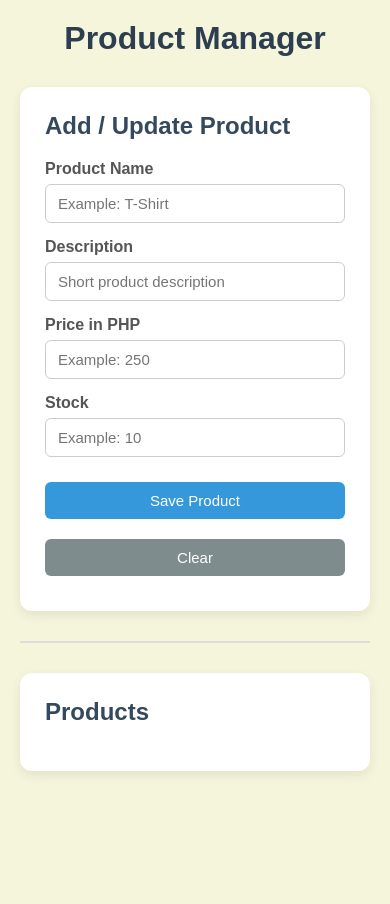
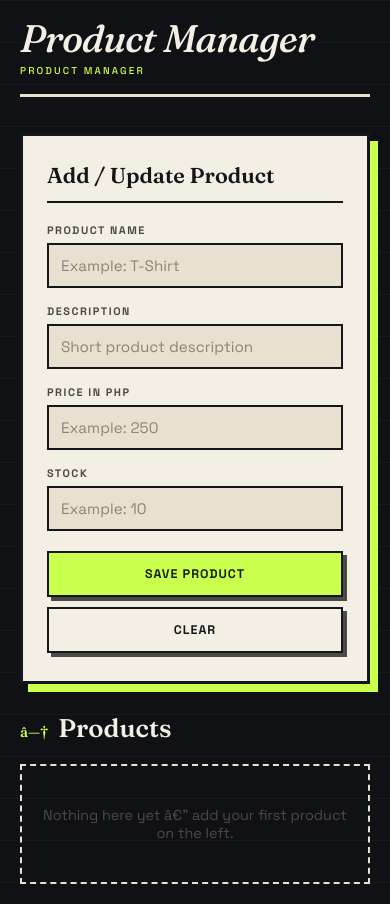
Before and after one commit to JosephDaCoder/Barias-Garces-Gordo, a website: page index.html in a window 390 px wide. Before the commit the page ends 844 px from the top, so only its background shows below. Drawn offline with nearby package versions, Linux system fonts and the light colour scheme; no server answers.

Commit message:
Update style.css

```diff
--- a/style.css
+++ b/style.css
@@ -1,147 +1,355 @@
+@import url('https://fonts.googleapis.com/css2?family=Fraunces:ital,opsz,wght@0,9..144,400;0,9..144,600;0,9..144,900;1,9..144,500&family=Space+Grotesk:wght@400;500;700&display=swap');
+
+:root {
+  --bg: #101114;
+  --bg-grid: #17181c;
+  --paper: #f4efe4;
+  --paper-dim: #e8e1d0;
+  --ink: #15161a;
+  --ink-soft: #4b4a45;
+  --accent: #cbff4d;
+  --accent-ink: #16210a;
+  --danger: #ff6b5e;
+  --border: 3px solid var(--ink);
+  --shadow-offset: 8px;
+  --font-display: 'Fraunces', Georgia, serif;
+  --font-body: 'Space Grotesk', system-ui, sans-serif;
+}
+
 * {
-  margin: 0;
-  padding: 0;
   box-sizing: border-box;
-  font-family: Arial, Helvetica, sans-serif;
+}
+
+html {
+  color-scheme: dark;
 }
 
 body {
-  background: beige;
-  color: #333;
-  padding: 40px;
-  max-width: 900px;
-  margin: auto;
+  margin: 0;
+  min-height: 100vh;
+  background:
+    linear-gradient(var(--bg-grid) 1px, transparent 1px) 0 0 / 100% 42px,
+    var(--bg);
+  color: var(--paper);
+  font-family: var(--font-body);
+  padding: clamp(20px, 5vw, 56px);
+  display: grid;
+  grid-template-columns: minmax(280px, 380px) 1fr;
+  grid-template-areas:
+    "title  title"
+    "form   products";
+  gap: 28px 40px;
+  align-items: start;
 }
 
-h1 {
-  text-align: center;
-  color: #2c3e50;
-  margin-bottom: 30px;
+/* ---------- Headline ---------- */
+
+body > h1 {
+  grid-area: title;
+  margin: 0 0 8px;
+  font-family: var(--font-display);
+  font-weight: 900;
+  font-style: italic;
+  font-size: clamp(2.4rem, 5vw, 4rem);
+  letter-spacing: -0.02em;
+  line-height: 0.95;
+  color: var(--paper);
+  position: relative;
+  padding-bottom: 18px;
+  border-bottom: var(--border);
+  border-color: var(--paper-dim);
 }
 
-section {
-  background: #fff;
-  padding: 25px;
-  margin-bottom: 25px;
-  border-radius: 12px;
-  box-shadow: 0 4px 12px rgba(0, 0, 0, 0.08);
+body > h1::after {
+  content: "PRODUCT MANAGER";
+  display: block;
+  font-family: var(--font-body);
+  font-style: normal;
+  font-weight: 500;
+  font-size: 0.62rem;
+  letter-spacing: 0.22em;
+  color: var(--accent);
+  margin-top: 10px;
 }
 
-h2 {
-  margin-bottom: 20px;
-  color: #34495e;
+/* ---------- Kill the old <hr> â€” grid handles separation ---------- */
+
+body > hr {
+  display: none;
 }
 
-label {
-  display: block;
-  margin-bottom: 15px;
-  font-weight: bold;
-  color: #555;
+/* ---------- Form card (sidebar) ---------- */
+
+body > section:first-of-type {
+  grid-area: form;
+  position: sticky;
+  top: 24px;
+  background: var(--paper);
+  color: var(--ink);
+  border: var(--border);
+  box-shadow: var(--shadow-offset) var(--shadow-offset) 0 0 var(--accent);
+  padding: 26px 24px 28px;
+  display: flex;
+  flex-direction: column;
+  gap: 16px;
 }
 
-input[type="text"],
-input[type="number"] {
-  width: 100%;
-  padding: 10px 12px;
-  margin-top: 6px;
-  border: 1px solid #ccc;
-  border-radius: 6px;
-  font-size: 15px;
-  transition: 0.3s;
+body > section:first-of-type h2 {
+  margin: 0 0 4px;
+  font-family: var(--font-display);
+  font-weight: 600;
+  font-size: 1.35rem;
+  padding-bottom: 12px;
+  border-bottom: 2px solid var(--ink);
 }
 
-input:focus {
-  outline: none;
-  border-color: #3498db;
-  box-shadow: 0 0 6px rgba(52, 152, 219, 0.3);
+body > section:first-of-type label {
+  display: flex;
+  flex-direction: column;
+  gap: 6px;
+  font-size: 0.68rem;
+  font-weight: 700;
+  letter-spacing: 0.14em;
+  text-transform: uppercase;
+  color: var(--ink-soft);
 }
 
+body > section:first-of-type input {
+  font-family: var(--font-body);
+  font-size: 0.95rem;
+  color: var(--ink);
+  background: var(--paper-dim);
+  border: 2px solid var(--ink);
+  padding: 11px 12px;
+  outline: none;
+  transition: transform 0.12s ease, box-shadow 0.12s ease, background 0.12s ease;
+}
+
+body > section:first-of-type input::placeholder {
+  color: #8a8578;
+}
+
+body > section:first-of-type input:focus {
+  background: #fff;
+  transform: translate(-2px, -2px);
+  box-shadow: 4px 4px 0 0 var(--ink);
+}
+
+body > section:first-of-type input[type="hidden"] {
+  display: none;
+}
+
+/* ---------- Buttons ---------- */
+
 button {
-  padding: 10px 18px;
-  margin-right: 10px;
-  margin-top: 10px;
-  border: none;
-  border-radius: 6px;
-  background: #3498db;
-  color: white;
-  font-size: 15px;
+  font-family: var(--font-body);
+  font-weight: 700;
+  font-size: 0.78rem;
+  letter-spacing: 0.08em;
+  text-transform: uppercase;
   cursor: pointer;
-  transition: 0.3s;
+  border: 2px solid var(--ink);
+  padding: 13px 18px;
+  background: var(--ink);
+  color: var(--paper);
+  transition: transform 0.12s ease, box-shadow 0.12s ease, background 0.12s ease, color 0.12s ease;
+  box-shadow: 4px 4px 0 0 var(--ink-soft);
+}
+
+body > section:first-of-type button {
+  width: 100%;
+  margin-top: 4px;
 }
 
 button:hover {
-  background: #2980b9;
+  transform: translate(-3px, -3px);
+  box-shadow: 7px 7px 0 0 var(--ink);
 }
 
-button:last-child {
-  background: #7f8c8d;
+button:active {
+  transform: translate(0, 0);
+  box-shadow: 0 0 0 0 var(--ink);
 }
 
-button:last-child:hover {
-  background: orange;
+body > section:first-of-type button[onclick="saveProduct()"] {
+  background: var(--accent);
+  color: var(--accent-ink);
+  border-color: var(--ink);
 }
 
-hr {
-  margin: 30px 0;
-  border: none;
-  border-top: 2px solid #ddd;
+body > section:first-of-type button[onclick="clearForm()"] {
+  background: transparent;
+  color: var(--ink);
+  margin-top: -6px;
+}
+
+/* ---------- Products section ---------- */
+
+body > section:last-of-type {
+  grid-area: products;
+  min-width: 0;
+}
+
+body > section:last-of-type > h2 {
+  font-family: var(--font-display);
+  font-weight: 600;
+  font-size: 1.6rem;
+  margin: 0 0 20px;
+  display: flex;
+  align-items: baseline;
+  gap: 10px;
+}
+
+body > section:last-of-type > h2::before {
+  content: "â—†";
+  color: var(--accent);
+  font-size: 0.9rem;
 }
 
 #productList {
-  display: flex;
-  flex-direction: column;
-  gap: 15px;
+  display: grid;
+  grid-template-columns: repeat(auto-fill, minmax(240px, 1fr));
+  gap: 18px;
+}
+
+#productList:empty::before {
+  content: "Nothing here yet â€” add your first product on the left.";
+  grid-column: 1 / -1;
+  border: 2px dashed var(--paper-dim);
+  padding: 40px 20px;
+  text-align: center;
+  color: var(--ink-soft);
+  font-size: 0.9rem;
 }
 
 .product {
-  background: #fafafa;
-  border: 1px solid #ddd;
-  border-left: 5px solid #3498db;
-  border-radius: 8px;
-  padding: 15px;
+  background: var(--paper);
+  color: var(--ink);
+  border: var(--border);
+  padding: 20px 20px 18px;
+  display: grid;
+  grid-template-columns: 1fr 1fr;
+  align-content: start;
+  gap: 6px 10px;
+  position: relative;
+  transition: transform 0.12s ease, box-shadow 0.12s ease;
+}
+
+.product:hover {
+  transform: translate(-3px, -3px);
+  box-shadow: var(--shadow-offset) var(--shadow-offset) 0 0 var(--accent);
+}
+
+.product::before {
+  content: "ITEM";
+  grid-column: 1 / -1;
+  font-size: 0.6rem;
+  font-weight: 700;
+  letter-spacing: 0.22em;
+  color: var(--accent-ink);
+  background: var(--accent);
+  width: fit-content;
+  padding: 2px 8px;
+  margin-bottom: 6px;
 }
 
 .product h3 {
-  margin-bottom: 8px;
-  color: #2c3e50;
+  grid-column: 1 / -1;
+  margin: 0;
+  font-family: var(--font-display);
+  font-weight: 600;
+  font-size: 1.2rem;
+  line-height: 1.15;
 }
 
-.product p {
-  margin: 5px 0;
-  color: #555;
+/* description */
+.product p:nth-of-type(1) {
+  grid-column: 1 / -1;
+  margin: 2px 0 6px;
+  font-size: 0.85rem;
+  color: var(--ink-soft);
+  line-height: 1.4;
 }
 
-.product .actions {
-  margin-top: 12px;
+/* "Price: PHP x" */
+.product p:nth-of-type(2) {
+  margin: 0;
+  font-family: var(--font-body);
+  font-weight: 700;
+  font-size: 1.05rem;
+  color: var(--ink);
 }
 
-.product .actions button {
-  margin-right: 8px;
+/* "Stock: x" */
+.product p:nth-of-type(3) {
+  margin: 0;
+  justify-self: end;
+  font-size: 0.72rem;
+  font-weight: 700;
+  letter-spacing: 0.06em;
+  text-transform: uppercase;
+  color: var(--ink-soft);
+  align-self: center;
 }
 
-.product .actions .edit {
-  background: #27ae60;
+.product > button {
+  grid-column: span 1;
+  margin-top: 12px;
+  padding: 10px 10px;
+  font-size: 0.66rem;
+  box-shadow: 3px 3px 0 0 var(--ink-soft);
 }
 
-.product .actions .edit:hover {
-  background: #1e8449;
+.product > button:hover {
+  box-shadow: 5px 5px 0 0 var(--ink);
 }
 
-.product .actions .delete {
-  background: #e74c3c;
+/* Edit */
+.product > button[onclick^="editProduct"] {
+  background: var(--paper);
+  color: var(--ink);
+  grid-column: 1 / 2;
 }
 
-.product .actions .delete:hover {
-  background: #c0392b;
+/* Delete */
+.product > button[onclick^="deleteProduct"] {
+  background: var(--danger);
+  color: var(--accent-ink);
+  grid-column: 2 / 3;
 }
 
-@media (max-width: 600px) {
+.product > button[onclick^="buyProduct"] {
+  background: var(--accent);
+  color: var(--accent-ink);
+  grid-column: 1 / -1;
+  font-weight: 800;
+}
+
+/* ---------- Scrollbar flourish (webkit) ---------- */
+
+::-webkit-scrollbar {
+  width: 10px;
+}
+::-webkit-scrollbar-track {
+  background: var(--bg);
+}
+::-webkit-scrollbar-thumb {
+  background: var(--accent);
+  border: 2px solid var(--bg);
+}
+
+/* ---------- Responsive ---------- */
+
+@media (max-width: 760px) {
   body {
-    padding: 20px;
+    grid-template-columns: 1fr;
+    grid-template-areas:
+      "title"
+      "form"
+      "products";
   }
 
-  button {
-    width: 100%;
-    margin-bottom: 10px;
+  body > section:first-of-type {
+    position: static;
   }
-}
+  }
```
